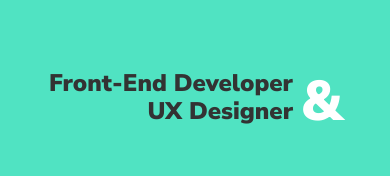
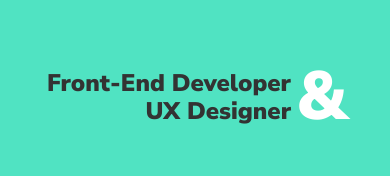
Before and after one commit to chasery/ryan-chase, a React (Create React App) app: page / in a window 390 px wide. Shown: the part 350-526 px from the top of the page. Built offline with nearby package versions, Linux system fonts and the light colour scheme.

Commit message:
Add tablet and mobile adjustments

```diff
--- a/src/components/Hero.js
+++ b/src/components/Hero.js
@@ -67,12 +67,13 @@ const FeSpan = styled.span`
         top: 0;
     }
     @media (max-width: ${props => props.theme.breakSm}) {
-        padding-right: 3rem;
+        padding-right: 3.25rem;
 
         :after {
             display: block;
-            font-size: 3.5rem;
-            left: 86%;
+            font-size: 4.25rem;
+            left: 84%;
+            top: -${props => props.theme.spacingSm};
         }
     }
     @media (min-width: ${props =>
@@ -82,10 +83,10 @@ const FeSpan = styled.span`
 
         :after {
             display: block;
-            font-size: 6rem;
+            font-size: 7.75rem;
             left: 100%;
             padding-left: ${props => props.theme.spacingSm};
-            top: ${props => props.theme.spacingXs};
+            top: -${props => props.theme.spacingSm};
         }
     }
 `;
```
